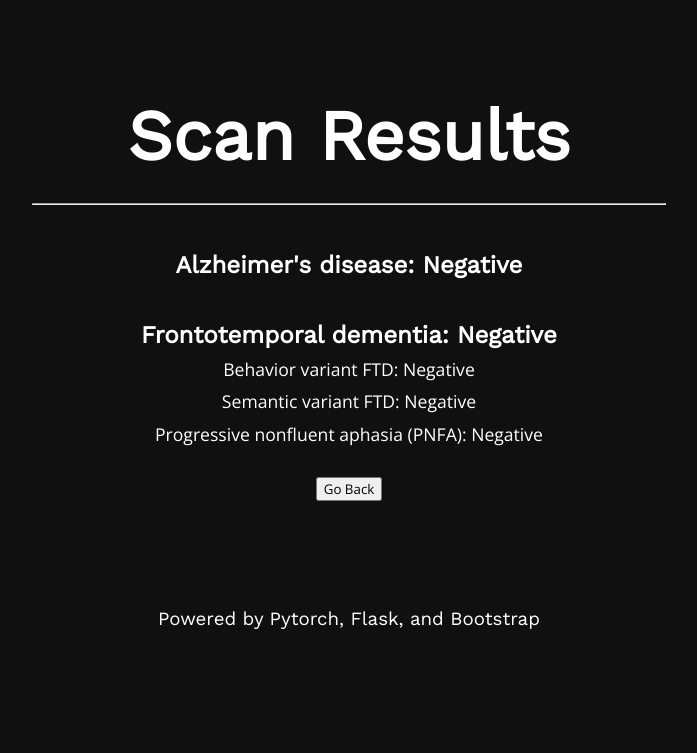
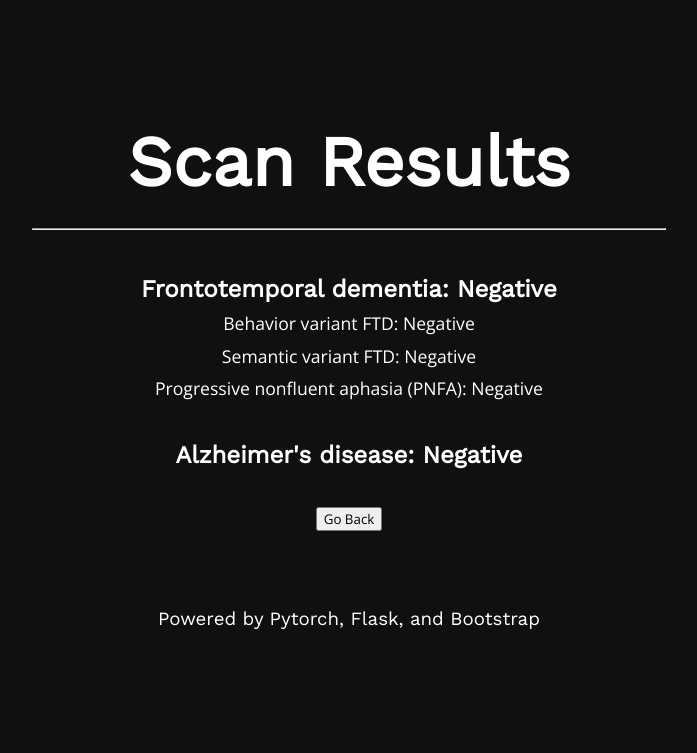
Before and after one commit to namanmodani/denotia, a Flask app: page /result/ in a window 1280 px wide. Shown: the part 55-808 px from the top of the page, without its empty margins (291-988 px from the left). Run offline with Flask 2, Linux system fonts and the light colour scheme.

Commit message:
Update result.html

```diff
--- a/templates/result.html
+++ b/templates/result.html
@@ -28,7 +28,7 @@ h2 {
 
 body, html {height: 100%; background-color: #101010; overflow-y: hidden;}
 
-p {font-family: "Work Sans"; padding-top: 2%; font-size: 70px; margin-bottom: 2%;}
+p {font-family: "Work Sans"; padding-top: 4%; font-size: 70px; margin-bottom: 2%;}
 
 input {
     size: 100px;
@@ -45,7 +45,7 @@ input {
 }
 
 .footer {
-    padding-top: 7%;
+    padding-top: 4.55%;
     font-weight: normal;
 }
 
@@ -79,7 +79,7 @@ a:hover {
 }
 
 .alz {
-  margin-bottom: 1.8em;
+  margin-top: 1.8em;
 }
 
 </style>
@@ -94,11 +94,11 @@ a:hover {
 
 <p> Scan Results </p>
 <hr width="50%"> <br>
-<h2 class = alz> Alzheimer's disease: Negative </h2>
 <h2 class = ftld> Frontotemporal dementia: Negative </h2>
 <h2 class = subtype> Behavior variant FTD: Negative </h2>
 <h2 class = subtype> Semantic variant FTD: Negative </h2>
 <h2 class = subtype> Progressive nonfluent aphasia (PNFA): Negative </h2>
+<h2 class = alz> Alzheimer's disease: Negative </h2>
 <br>
 <a href = "{{ url_for ('index') }}"><input type = button value = 'Go Back'></a>
 
```
